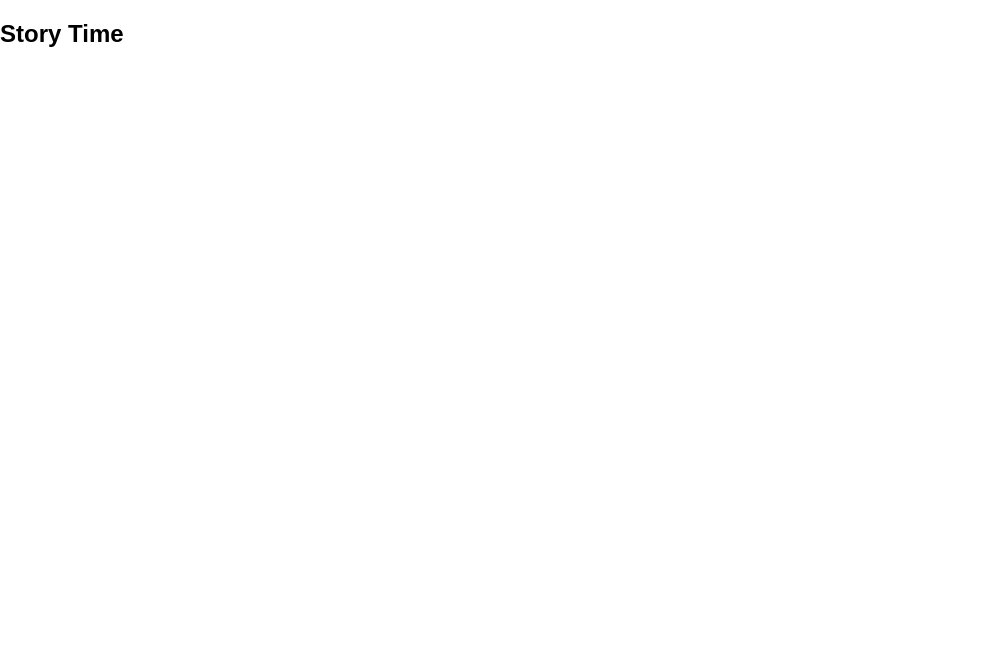
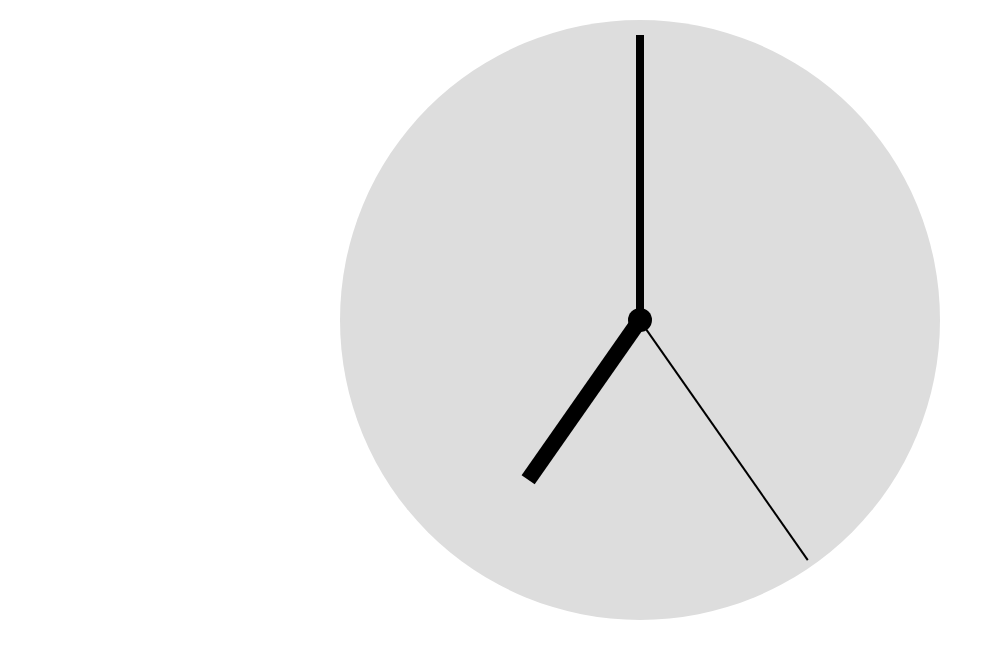
Before and after one commit to cpoliver/story-time, a React (Create React App) app: page / in a window 1280 px wide. Shown: the top 658 px of the page, without its empty margins (0-1002 px from the left). Built offline with nearby package versions, Linux system fonts and the light colour scheme.

Commit message:
Add clock component

```diff
--- a/src/App.js
+++ b/src/App.js
@@ -1,12 +1,12 @@
 import React, { Component } from 'react';
+
+import Clock from './components/clock';
 
 class App extends Component {
   render() {
     return (
       <div className="App">
-        <div className="App-header">
-          <h2>Story Time</h2>
-        </div>
+        <Clock />
       </div>
     );
   }
--- /dev/null
+++ b/src/components/clock/clock.scss
@@ -0,0 +1,67 @@
+$diameter: 600px;
+$radius: $diameter / 2;
+
+$center-diameter: 24px;
+
+$face-color: #ddd;
+$hand-color: #000;
+
+$hour-hand-length: $radius * 0.95;
+$minute-hand-length: $radius * 0.65;
+$second-hand-length: $radius * 0.975;
+
+$hour-hand-width: 8px;
+$minute-hand-width: 16px;
+$second-hand-width: 2px;
+
+
+.clock {
+  background: $face-color;
+  border-radius: $diameter;
+  height: $diameter;
+  margin: 20px auto;
+  position: relative;
+  width: $diameter;
+
+  .clock-hand {
+    background: black;
+    left: $diameter / 2;
+    position: absolute;
+    transform-origin: bottom;
+
+    &-hour {
+      height: $hour-hand-length;
+      left: $radius - ($hour-hand-width / 2);
+      margin-top: $radius - $hour-hand-length;
+      width: $hour-hand-width;
+    }
+
+    &-minute {
+      height: $minute-hand-length;
+      left: $radius - ($minute-hand-width / 2);
+      margin-top: $radius - $minute-hand-length;
+      width: $minute-hand-width;
+
+      transform: rotate(215deg);
+    }
+
+    &-second {
+      height: $second-hand-length;
+      left: $radius - ($second-hand-width / 2);
+      margin-top: $radius - $second-hand-length;
+      width: $second-hand-width;
+
+      transform: rotate(145deg);
+    }
+  }
+
+  &-center {
+    background: $hand-color;
+    border-radius: $center-diameter;
+    height: $center-diameter;
+    left: $radius - ($center-diameter / 2);
+    position: absolute;
+    top: $radius - ($center-diameter / 2);
+    width: $center-diameter;
+  }
+}
--- /dev/null
+++ b/src/components/clock/index.js
@@ -0,0 +1,14 @@
+import React from 'react';
+
+import './clock.css';
+
+const Clock = () => (
+  <div className="clock">
+    <div className="clock-center" />
+    <div className="clock-hand clock-hand-hour" />
+    <div className="clock-hand clock-hand-minute" />
+    <div className="clock-hand clock-hand-second" />
+  </div>
+);
+
+export default Clock;
```
